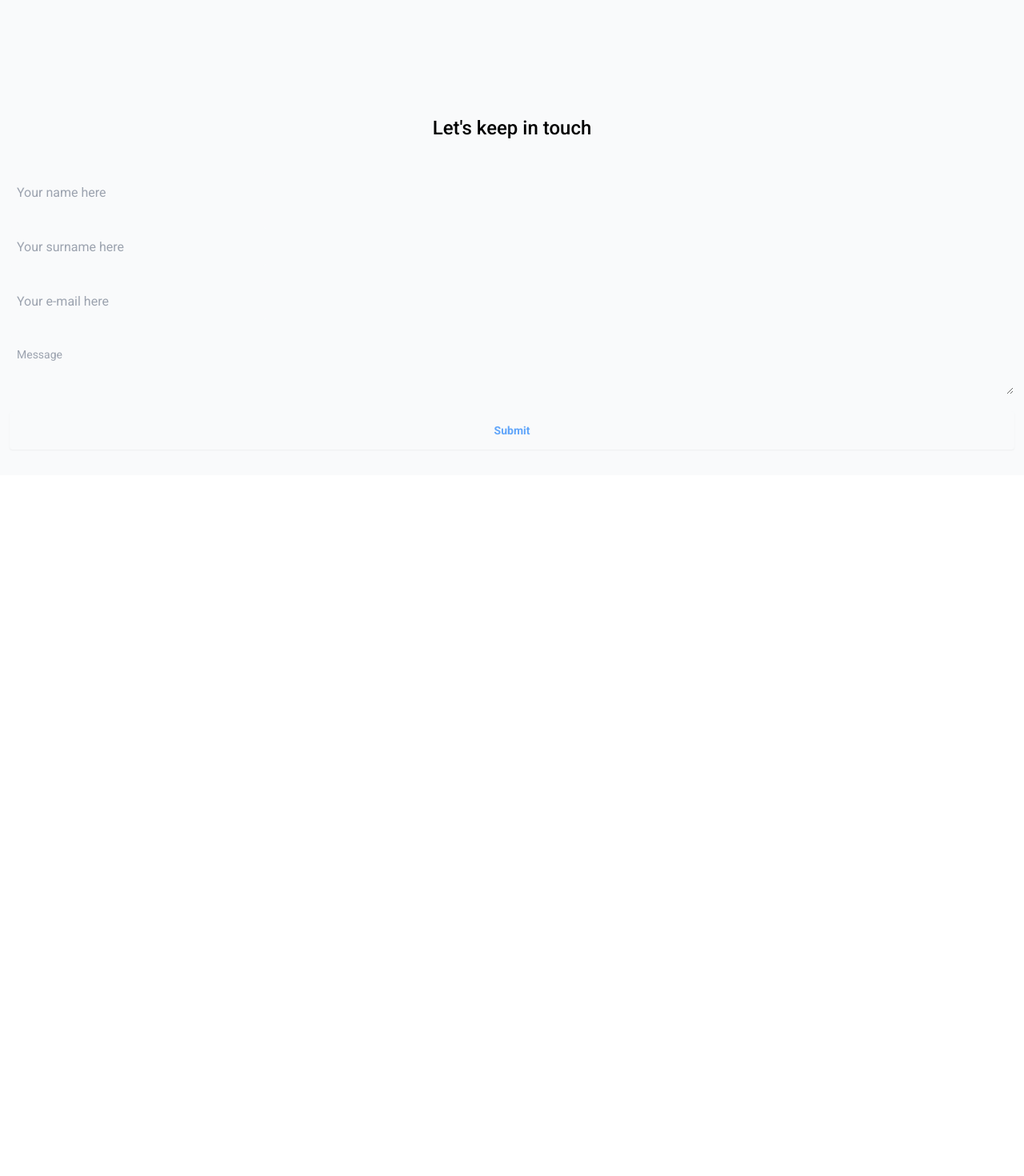
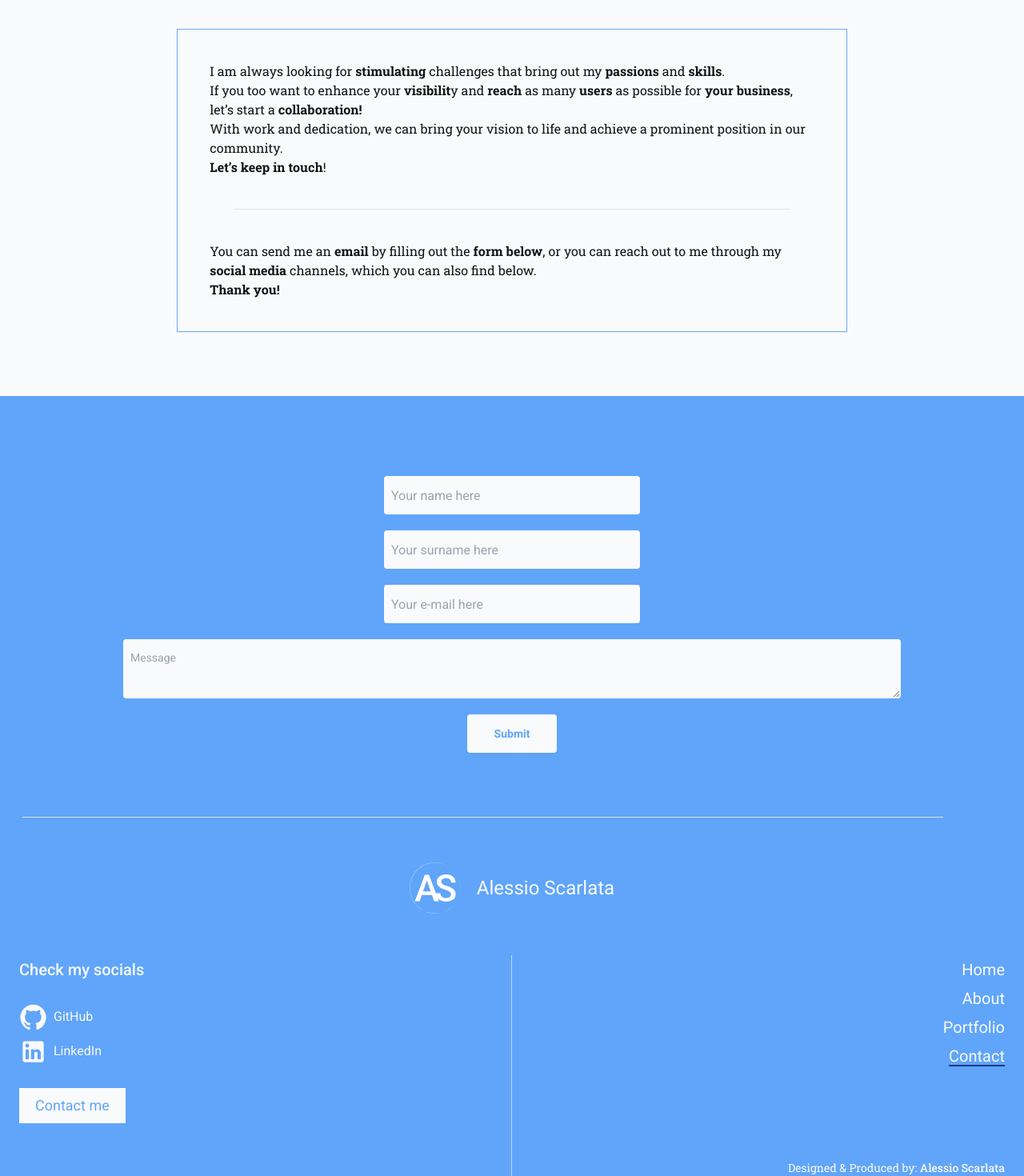
Before and after one commit to xScafu/portfolio-site-react, a React (Vite) app: page /contact in a window 1280 px wide. Shown: the part 300-1770 px from the top of the page at 80% size. Before the commit the page ends 894 px from the top, so only its background shows below. Built offline with nearby package versions, Linux system fonts and the light colour scheme.

Commit message:
contact page implemented

```diff
--- a/src/components/Footer.jsx
+++ b/src/components/Footer.jsx
@@ -10,7 +10,7 @@ export default function Footer() {
   const dispatch = useDispatch();
 
   return (
-    <div className="grid grid-cols-4 grid-rows-3 -mx-5 -mb-5 mt-32 bg-blue-400 dark:bg-slate-700 text-gray-50 dark:text-gray-50">
+    <div className="grid grid-cols-4 grid-rows-3 -mx-5 -mb-5 bg-blue-400 dark:bg-slate-700 text-gray-50 dark:text-gray-50">
       <div className="col-start-1 col-end-5 flex gap-5 align-middle items-center justify-center content-between mt-5 ">
         <span className="fill-white w-16">
           <LogoVector />
--- a/src/components/Form.jsx
+++ b/src/components/Form.jsx
@@ -8,17 +8,17 @@ export default function Form() {
   } = useForm();
 
   const inputEffects =
-    "input bg-gray-50 w-full max-w-xs mt-5 rounded p-2 transition ease-in-out focus:outline-none focus:shadow-md dark:bg-slate-200";
+    "input bg-gray-50 w-full max-w-xs mt-5 rounded p-2 transition ease-in-out focus:outline-offset-0 dark:focus:outline-offset-1 focus:outline-blue-500 dark:focus:outline-blue-200 focus:shadow-md dark:bg-slate-200";
 
   return (
-    <div>
+    <div className="flex flex-col items-center">
       <form
         onSubmit={handleSubmit((data) => {
           console.log(data);
         })}
         action=""
         method="post"
-        className="flex flex-col text-black"
+        className="flex flex-col text-black w-3/4 items-center"
       >
         <input
           {...register("firstName", { required: true })}
@@ -53,7 +53,7 @@ export default function Form() {
         <textarea
           {...register("message", { required: true })}
           aria-invalid={errors.message ? "true" : "false"}
-          className="textarea bg-gray-50 mt-5 text-black rounded p-2 transition ease-in-out focus:outline-none focus:shadow-md dark:bg-slate-200"
+          className="textarea bg-gray-50 mt-5 text-black rounded p-2 w-full transition ease-in-out focus:outline-offset-0 dark:focus:outline-offset-1 focus:outline-blue-500 dark:focus:outline-blue-200 focus:shadow-md dark:bg-slate-200"
           placeholder="Message"
         ></textarea>
         {errors.message?.type === "required" && (
@@ -62,7 +62,7 @@ export default function Form() {
         <input
           type="submit"
           value="Submit"
-          className="my-5 btn border-none rounded p-2 transition ease-in-out bg-gray-50 dark:bg-slate-800 text-blue-400 dark:text-gray-50 hover:bg-blue-500 dark:hover:bg-slate-600 hover:text-gray-50 active:bg-blue-600 active:scale-95"
+          className="my-5 btn border-none rounded px-2 w-28 transition ease-in-out bg-gray-50 dark:bg-slate-800 text-blue-400 dark:text-gray-50 hover:bg-blue-500 dark:hover:bg-slate-600 hover:text-gray-50 active:bg-blue-600 active:scale-95"
         />
       </form>
     </div>
--- a/src/components/MobileMenu.jsx
+++ b/src/components/MobileMenu.jsx
@@ -17,15 +17,18 @@ export default function MobileMenu() {
       y: [-800, -800, 0],
       opacity: [0, 1, 1, 1, 1, 1],
       transition: { duration: 1, times: [0, 0.3, 0.4, 0.6, 0.8, 1] },
+      visibility: "visible",
     },
     close: {
       x: [0, 0, 0, 500],
       y: [0, -800, -800],
       opacity: [1, 1, 1, 1, 1, 0],
       transition: { duration: 1, times: [0, 0.3, 0.4, 0.6, 0.8, 1] },
+      visibility: "hidden",
     },
     hidden: {
       opacity: 0,
+      visibility: "hidden",
     },
   };
 
--- a/src/components/homepage/GoalText.jsx
+++ b/src/components/homepage/GoalText.jsx
@@ -18,7 +18,7 @@ export default function GoalText() {
         With <span className="font-bold">sacrifice</span> and{" "}
         <span className="font-bold">dedication</span>, this milestone is getting{" "}
         <span className="font-bold">closer every day</span>, and I can't wait to
-        share my feelings and experience through websites that meet current{""}
+        share my feelings and experience through websites that meet current{" "}
         <span className="font-bold">market demands</span> in terms of both{" "}
         <span className="font-bold">functionality</span> and{" "}
         <span className="font-bold">aesthetics</span>.
--- a/src/routes/About.jsx
+++ b/src/routes/About.jsx
@@ -1,5 +1,6 @@
 import Navbar from "../components/Navbar";
 import MobileMenu from "../components/MobileMenu";
+import Footer from "../components/Footer";
 
 export default function About() {
   return (
@@ -11,6 +12,7 @@ export default function About() {
       <h1 className="my-40 text-center text-3xl">
         SORRY, this page is under construction 🚧
       </h1>
+      <Footer />
     </div>
   );
 }
--- a/src/routes/Contact.jsx
+++ b/src/routes/Contact.jsx
@@ -1,21 +1,64 @@
 import Navbar from "../components/Navbar";
 import MobileMenu from "../components/MobileMenu";
 import Form from "../components/Form";
+import TextBoxes from "../ui/TextBoxes";
+import { Divider } from "@mui/material";
+import Footer from "../components/Footer";
 
 export default function Contact() {
   return (
     <div>
       <Navbar />
-      <div className={`absolute z-10 top-20 right-0 overflow-hidden`}>
+      <div className={`absolute z-10 top-20 left-[-12px] overflow-hidden`}>
         <MobileMenu />
       </div>
-      <h1 className="my-40 text-center text-3xl">
+      {/* <h1 className="my-40 text-center text-3xl">
         SORRY, this page is under construction 🚧
-      </h1>
-      <h3 className="my-5 text-center font-medium text-2xl">
+      </h1> */}
+      <h3 className="mt-20 text-center font-medium text-4xl u">
         Let's keep in touch
       </h3>
-      <Form />
+      <div className="mb-20">
+        <TextBoxes>
+          <p className="mb-10">
+            I am always looking for{" "}
+            <span className="font-bold">stimulating</span> challenges that bring
+            out my <span className="font-bold">passions</span> and{" "}
+            <span className="font-bold">skills</span>. <br /> If you too want to
+            enhance your <span className="font-bold">visibilit</span>y and{" "}
+            <span className="font-bold">reach</span> as many{" "}
+            <span className="font-bold">users</span> as possible for{" "}
+            <span className="font-bold">your business</span>, let’s start a{" "}
+            <span className="font-bold">collaboration!</span> <br />
+            With work and dedication, we can bring your vision to life and
+            achieve a prominent position in our community. <br />
+            <span className="font-bold">Let’s keep in touch</span>!
+          </p>
+          <Divider
+            sx={{ backgroundColor: "white" }}
+            className="w-11/12"
+          ></Divider>
+          <p className="mt-10">
+            You can send me an <span className="font-bold">email</span> by
+            filling out the <span className="font-bold">form below</span>, or
+            you can reach out to me through my{" "}
+            <span className="font-bold">social media</span> channels, which you
+            can also find below. <br />{" "}
+            <span className="font-bold">Thank you!</span>
+          </p>
+        </TextBoxes>
+      </div>
+      <div className="bg-blue-400 dark:bg-slate-700 -mx-5 -mb-5 pt-20">
+        <Form />
+      </div>
+      <div className="pt-20 bg-blue-400 dark:bg-slate-700 -mx-3 p-3">
+        <Divider
+          sx={{ backgroundColor: "white" }}
+          className="w-11/12"
+          variant="middle"
+        ></Divider>
+        <Footer />
+      </div>
     </div>
   );
 }
```
